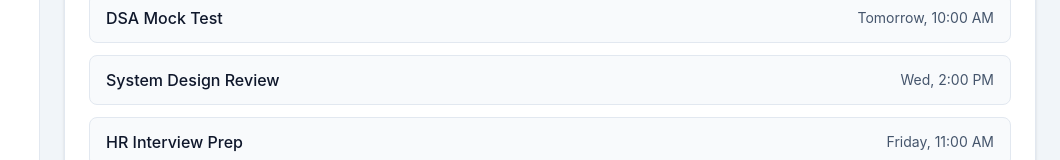
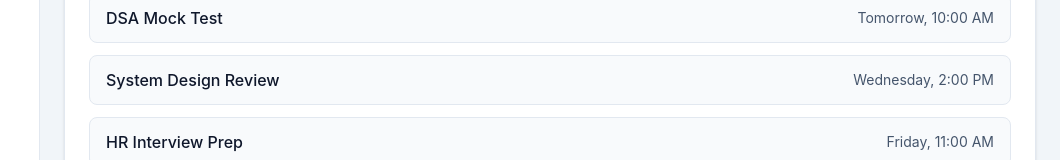
Before and after one commit to AjayS0708/PlacementReadinessPlatform, a React (Vite) app: page /app/dashboard in a window 1280 px wide. Shown: the part 937-1097 px from the top of the page, without its empty margins (220-1280 px from the left). Built offline with nearby package versions, Linux system fonts and the light colour scheme.

Commit message:
Use full weekday spelling in assessments

```diff
--- a/src/pages/DashboardPage.tsx
+++ b/src/pages/DashboardPage.tsx
@@ -34,7 +34,7 @@ const weeklyActivity = [
 
 const assessments = [
   { title: 'DSA Mock Test', time: 'Tomorrow, 10:00 AM' },
-  { title: 'System Design Review', time: 'Wed, 2:00 PM' },
+  { title: 'System Design Review', time: 'Wednesday, 2:00 PM' },
   { title: 'HR Interview Prep', time: 'Friday, 11:00 AM' },
 ];
 
```
